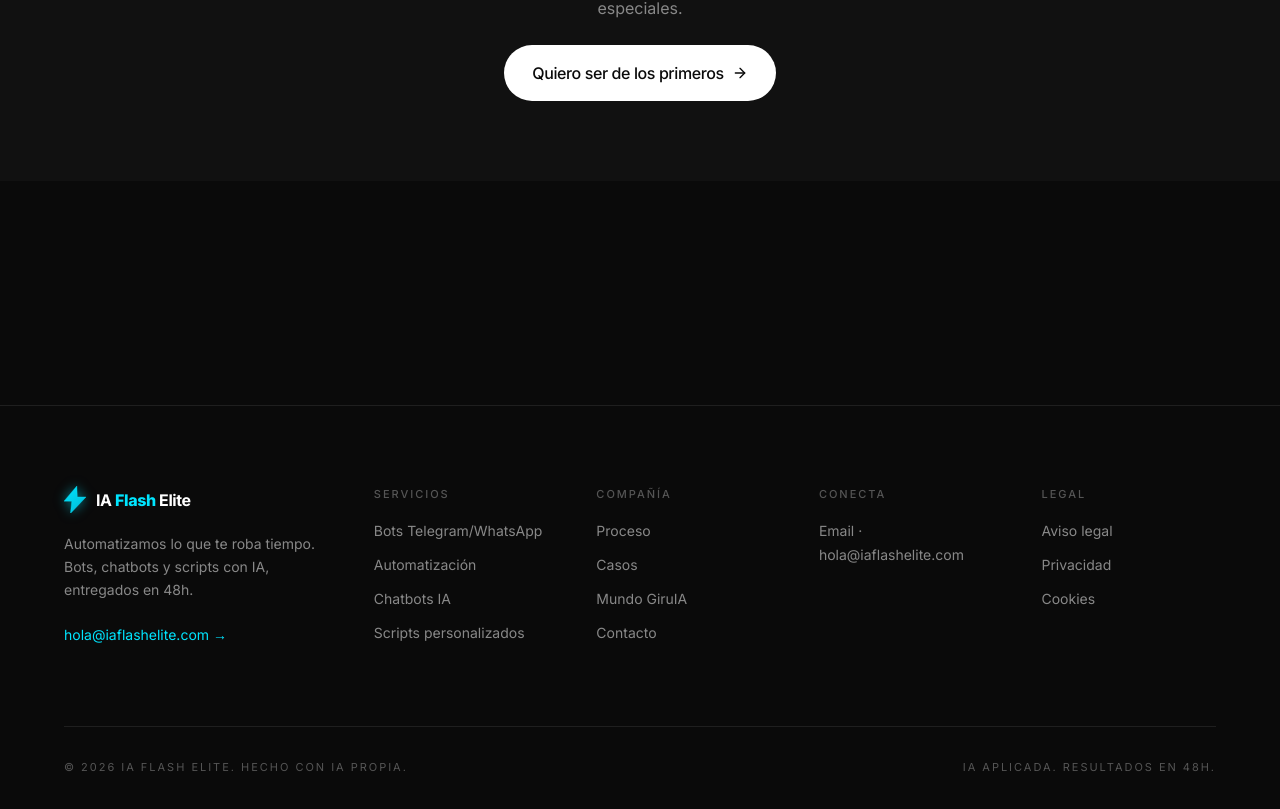
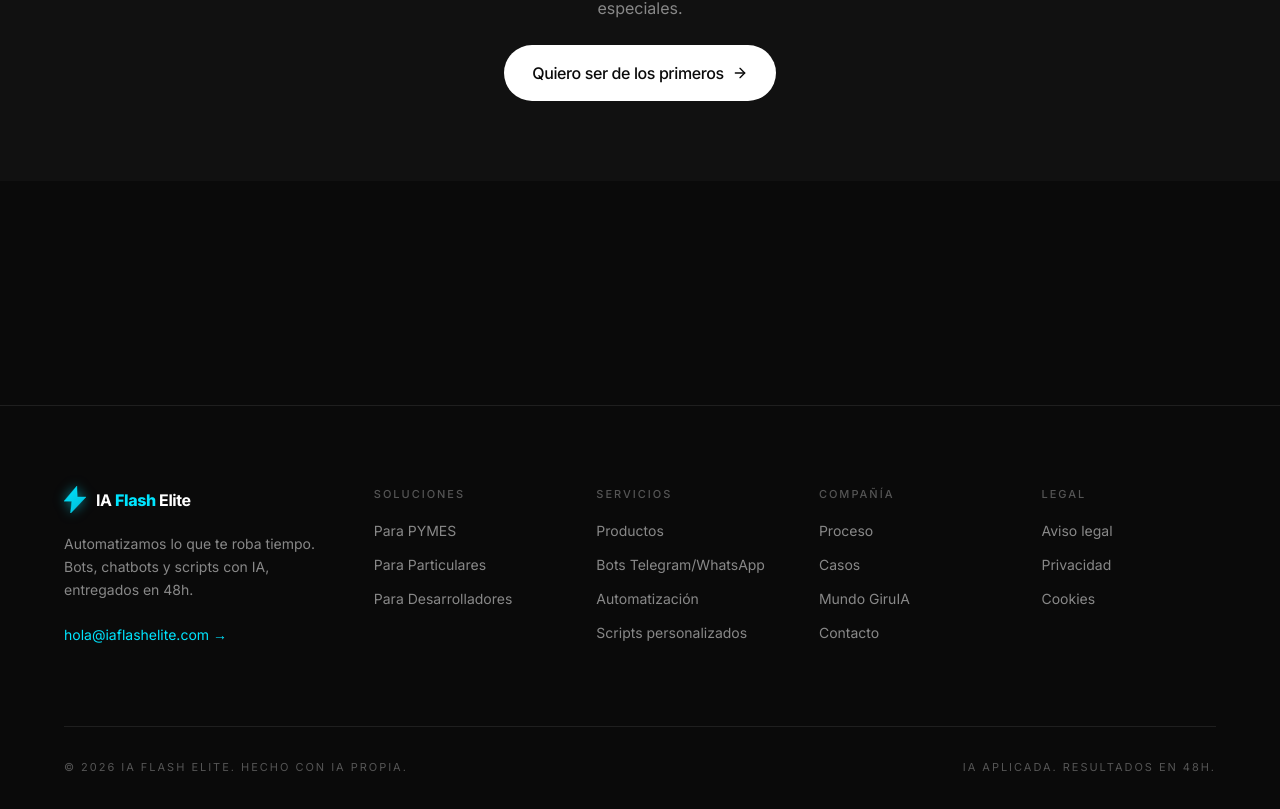
Before and after one commit to darkjarviselit/iaflashelite-web, a Next.js app: page /casos in a window 1280 px wide. Shown: the part 1070-1879 px from the top of the page. Built offline with nearby package versions, Linux system fonts and the light colour scheme.

Commit message:
feat(footer): add Soluciones column — W-4
Nueva columna "Soluciones" con links a las 3 audiencias. Sustituye la
columna "Conecta" (que solo replicaba el email ya visible arriba).
Servicios añade el link a /productos como entrada principal.

```diff
--- a/src/components/layout/footer.tsx
+++ b/src/components/layout/footer.tsx
@@ -3,10 +3,15 @@ import { LogoFull } from "@/components/brand/logo-full";
 import { BRAND } from "@/lib/constants";
 
 const FOOTER_NAV = {
+    soluciones: [
+        { label: "Para PYMES", href: "/soluciones/pymes" },
+        { label: "Para Particulares", href: "/soluciones/particulares" },
+        { label: "Para Desarrolladores", href: "/soluciones/desarrolladores" },
+    ],
     services: [
+        { label: "Productos", href: "/productos" },
         { label: "Bots Telegram/WhatsApp", href: "/#servicios" },
         { label: "Automatización", href: "/#servicios" },
-        { label: "Chatbots IA", href: "/#servicios" },
         { label: "Scripts personalizados", href: "/#servicios" },
     ],
     company: [
@@ -14,9 +19,6 @@ const FOOTER_NAV = {
         { label: "Casos", href: "/casos" },
         { label: "Mundo GiruIA", href: "/mundo-giruia" },
         { label: "Contacto", href: "/contacto" },
-    ],
-    social: [
-        { label: `Email · ${BRAND.email}`, href: `mailto:${BRAND.email}` },
     ],
     legal: [
         { label: "Aviso legal", href: "/legal/aviso-legal" },
@@ -42,9 +44,9 @@ export function Footer() {
                             {BRAND.email} →
                         </a>
                     </div>
+                    <FooterColumn title="Soluciones" items={FOOTER_NAV.soluciones} />
                     <FooterColumn title="Servicios" items={FOOTER_NAV.services} />
                     <FooterColumn title="Compañía" items={FOOTER_NAV.company} />
-                    <FooterColumn title="Conecta" items={FOOTER_NAV.social} />
                     <FooterColumn title="Legal" items={FOOTER_NAV.legal} />
                 </div>
 
```
